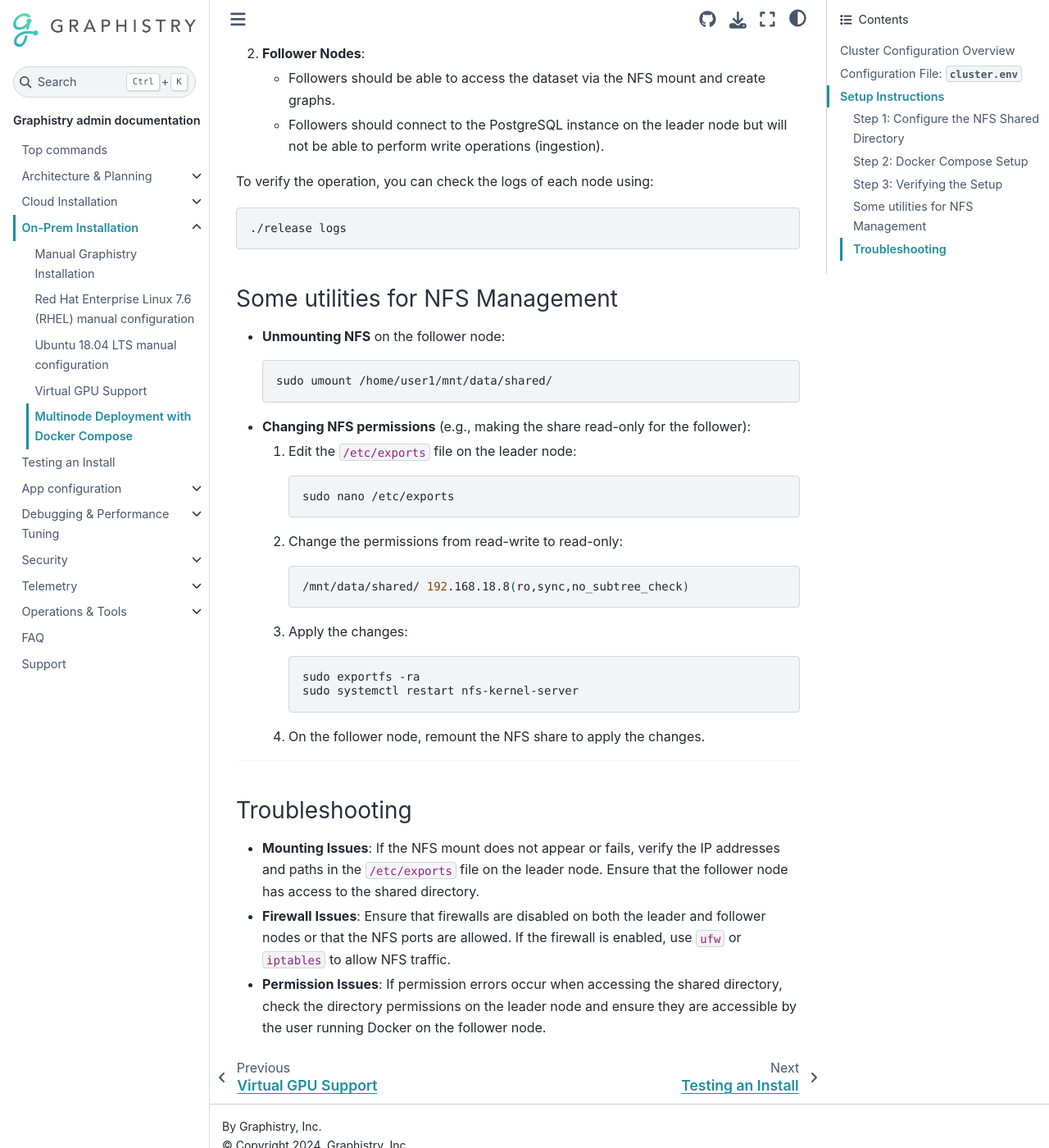
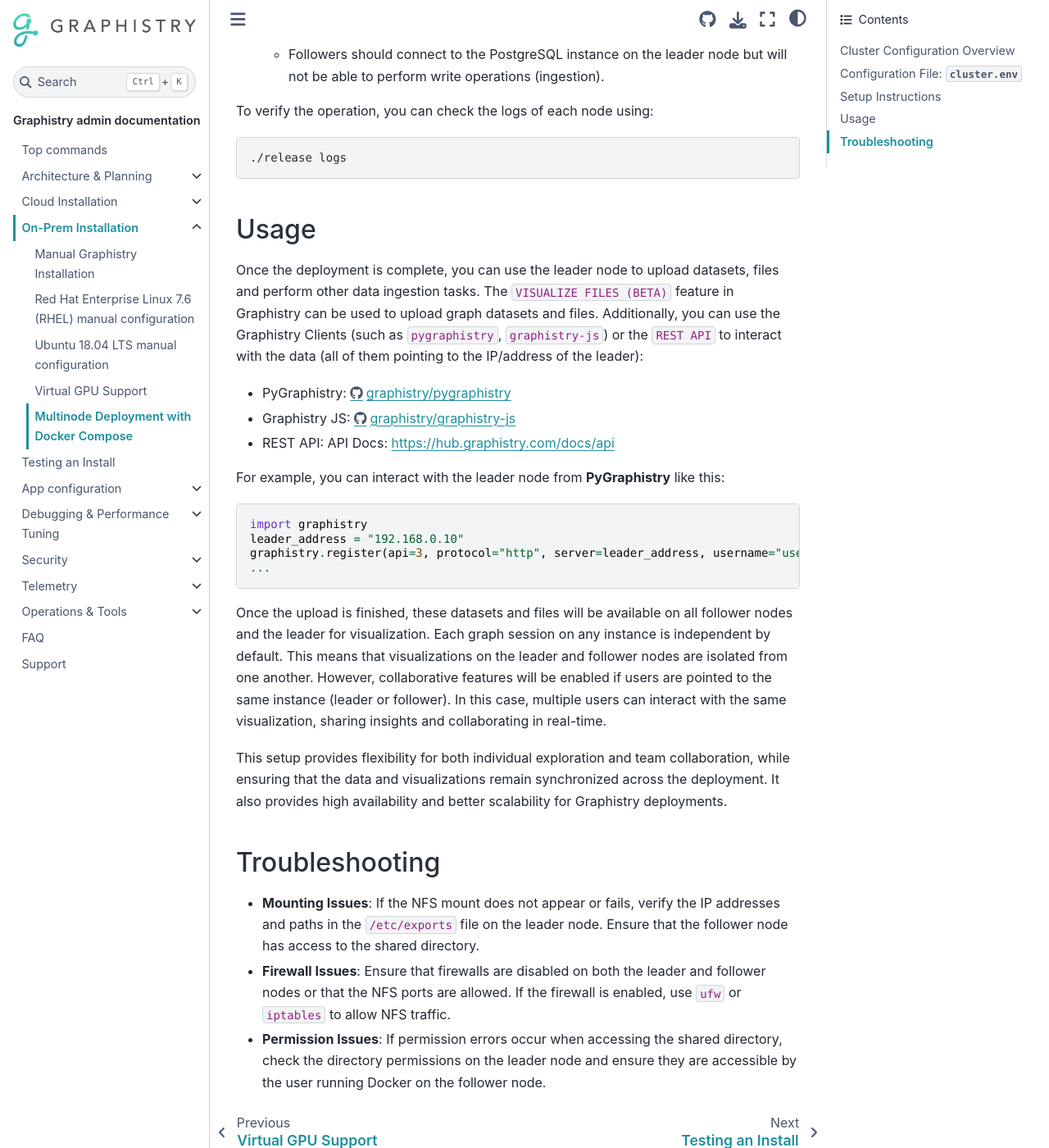
Before and after one commit to graphistry/graphistry-cli, a Sphinx documentation site: the page built from docs/install/on-prem/cluster.md, in a window 1280 px wide and 1400 px high, scrolled down 5746 px. Shown: the whole window at 82% size. Built offline with Sphinx 7.4.7 and the Sphinx Book theme 1.1.4, drawn with Linux system fonts in a browser that asks for light colours; the version number could not be read and is left out; some of the changed text lies outside the part shown.

Commit message:
improve cluster docs

````diff
--- a/docs/install/on-prem/cluster.md
+++ b/docs/install/on-prem/cluster.md
@@ -51,7 +51,7 @@
 
 ## Setup Instructions
 
-For this setup example, we will use the **Network File System (NFS)**, but any **Distributed File System** can be used to achieve the same goal. The file system must ensure that all nodes in the cluster can access the shared dataset directory. We will use **Ubuntu 22.04** on both the follower and leader nodes, with the follower having the IP address **192.168.18.8** and the leader **192.168.18.13**.
+For this setup example, we will use the **Network File System (NFS)**, but any **Distributed File System** can be used to achieve the same goal. The file system must ensure that all nodes in the cluster can access the shared dataset directory. We will use **Ubuntu 22.04** on both the follower and leader nodes, with the follower having the IP address **192.168.0.20** and the leader **192.168.0.10**.
 
 ### Step 1: Configure the NFS Shared Directory
 
@@ -80,7 +80,7 @@
 
 3. **Configure NFS exports**:
 
-    Edit the `/etc/exports` file to specify which directories should be shared and with what permissions. The following configuration allows the follower node (with IP `192.168.18.8`) to mount the shared directory with read/write permissions.
+    Edit the `/etc/exports` file to specify which directories should be shared and with what permissions. The following configuration allows the follower node (with IP `192.168.0.20`) to mount the shared directory with read/write permissions.
 
     ```bash
     sudo nano /etc/exports
@@ -89,7 +89,7 @@
     Add the following line to export the shared dataset directory:
 
     ```bash
-    /mnt/data/shared/ 192.168.18.8(rw,sync,no_subtree_check)
+    /mnt/data/shared/ 192.168.0.20(rw,sync,no_subtree_check)
     ```
 
     - `rw`: Allows read and write access.
@@ -142,10 +142,10 @@
     Mount the directory shared by the leader node to the local directory on the follower node:
 
     ```bash
-    sudo mount -t nfs 192.168.18.13:/mnt/data/shared/ /home/user1/mnt/data/shared/
+    sudo mount -t nfs 192.168.0.10:/mnt/data/shared/ /home/user1/mnt/data/shared/
     ```
 
-    - Replace `192.168.18.13` with the IP address of the leader node.
+    - Replace `192.168.0.10` with the IP address of the leader node.
     - This command mounts the NFS share to `/home/user1/mnt/data/shared/` on the follower node.
 
 4. **Verify the mount**:
@@ -159,7 +159,7 @@
     This should show an entry like:
 
     ```bash
-    192.168.18.13:/mnt/data/shared on /home/user1/mnt/data/shared type nfs4 (rw,relatime,vers=4.2,rsize=1048576,wsize=1048576,namlen=255,hard,proto=tcp,timeo=600,retrans=2,sec=sys,clientaddr=192.168.18.8,local_lock=none,addr=192.168.18.13)
+    192.168.0.10:/mnt/data/shared on /home/user1/mnt/data/shared type nfs4 (rw,relatime,vers=4.2,rsize=1048576,wsize=1048576,namlen=255,hard,proto=tcp,timeo=600,retrans=2,sec=sys,clientaddr=192.168.0.20,local_lock=none,addr=192.168.0.10)
     ```
 
     This confirms that the NFS share is mounted and ready to use.
@@ -172,7 +172,7 @@
 
 1. **Ensure the correct configuration** for the `cluster.env` file. This file should contain the appropriate settings for **multinode mode**, **node type** (leader or follower), the **shared dataset directory**, and the **PostgreSQL connection**.
 
-    Example of `cluster.env` for the leader node:
+    Example of `cluster.env` for the **leader** node:
 
     ```bash
     ENABLE_CLUSTER_MODE=true
@@ -181,24 +181,18 @@
     POSTGRES_HOST=postgres
     ```
 
-    Example of `cluster.env` for a follower node:
+    Example of `cluster.env` for a **follower** node:
 
     ```bash
     ENABLE_CLUSTER_MODE=true
     NODE_TYPE=follower
     LOCAL_DATASET_CACHE_DIR=/home/user1/mnt/data/shared/
-    POSTGRES_HOST=192.168.18.13
+    POSTGRES_HOST=192.168.0.10
     ```
 
 2. **Start Docker Compose**:
 
-    On the leader node, run the following command to start the Docker Compose instance:
-
-    ```bash
-    ./release up -d
-    ```
-
-    On each follower node, run the same command:
+    On the leader and on each follower node, run the following command to start the Docker Compose instance:
 
     ```bash
     ./release up -d
@@ -233,40 +227,28 @@
 ./release logs
 ```
 
-### Some utilities for NFS Management
+## Usage
 
-- **Unmounting NFS** on the follower node:
+Once the deployment is complete, you can use the leader node to upload datasets, files and perform other data ingestion tasks. The `VISUALIZE FILES (BETA)` feature in Graphistry can be used to upload graph datasets and files. Additionally, you can use the Graphistry Clients (such as `pygraphistry`, `graphistry-js`) or the `REST API` to interact with the data (all of them pointing to the IP/address of the leader):
 
-    ```bash
-    sudo umount /home/user1/mnt/data/shared/
-    ```
+* PyGraphistry: https://github.com/graphistry/pygraphistry
+* Graphistry JS: https://github.com/graphistry/graphistry-js
+* REST API: API Docs: https://hub.graphistry.com/docs/api
 
-- **Changing NFS permissions** (e.g., making the share read-only for the follower):
+For example, you can interact with the leader node from **PyGraphistry** like this:
 
-    1. Edit the `/etc/exports` file on the leader node:
+```python
+import graphistry
+leader_address = "192.168.0.10"
+graphistry.register(api=3, protocol="http", server=leader_address, username="user1", password="password1")
+...
+```
 
-        ```bash
-        sudo nano /etc/exports
-        ```
+Once the upload is finished, these datasets and files will be available on all follower nodes and the leader for visualization. Each graph session on any instance is independent by default. This means that visualizations on the leader and follower nodes are isolated from one another. However, collaborative features will be enabled if users are pointed to the same instance (leader or follower). In this case, multiple users can interact with the same visualization, sharing insights and collaborating in real-time.
 
-    2. Change the permissions from read-write to read-only:
+This setup provides flexibility for both individual exploration and team collaboration, while ensuring that the data and visualizations remain synchronized across the deployment. It also provides high availability and better scalability for Graphistry deployments.
 
-        ```bash
-        /mnt/data/shared/ 192.168.18.8(ro,sync,no_subtree_check)
-        ```
-
-    3. Apply the changes:
-
-        ```bash
-        sudo exportfs -ra
-        sudo systemctl restart nfs-kernel-server
-        ```
-
-    4. On the follower node, remount the NFS share to apply the changes.
-
----
-
-### Troubleshooting
+## Troubleshooting
 
 - **Mounting Issues**: If the NFS mount does not appear or fails, verify the IP addresses and paths in the `/etc/exports` file on the leader node. Ensure that the follower node has access to the shared directory.
 
````
